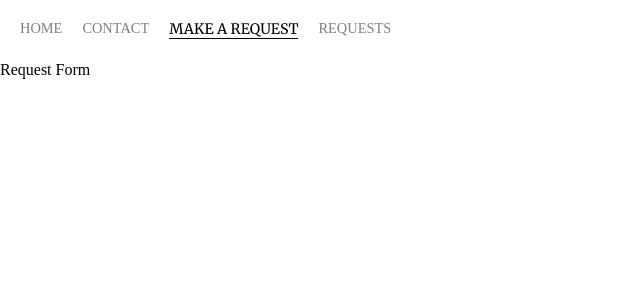
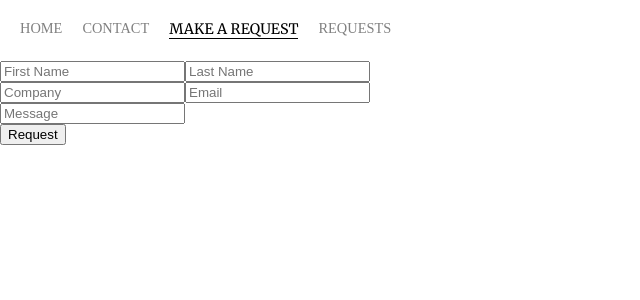
Before and after one commit to OswaldoGutierrez/CCC-Site, a React (Create React App) app: page /service in a window 1280 px wide. Shown: the top 300 px of the page, without its empty margins (0-640 px from the left). Built offline with nearby package versions, Linux system fonts and the light colour scheme.

Commit message:
update to service page

```diff
--- a/src/pages/service.js
+++ b/src/pages/service.js
@@ -1,7 +1,26 @@
-import React from "react";
+import React, { Component } from "react";
 
-const Service = () => {
-  return <div className="">Request Form</div>;
-};
+export default class Serivce extends Component {
+  constructor() {
+    super();
 
-export default Service;
+    this.state = {};
+  }
+
+  render() {
+    return (
+      <div>
+        <form>
+          <div className="request-form">
+            <input type="text" placeholder="First Name" />
+            <input type="text" placeholder="Last Name" /> <br />
+            <input type="text" placeholder="Company" />
+            <input type="email" placeholder="Email" /> <br />
+            <input type="text" placeholder="Message" />
+          </div>
+          <button type="submit">Request</button>
+        </form>
+      </div>
+    );
+  }
+}
```
